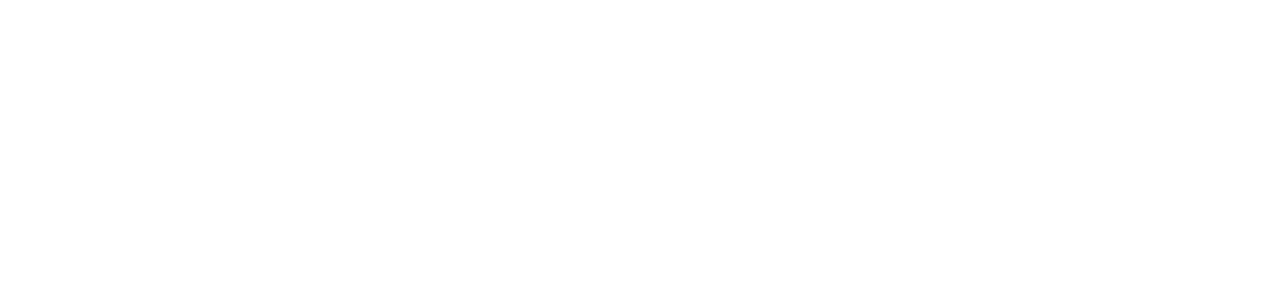
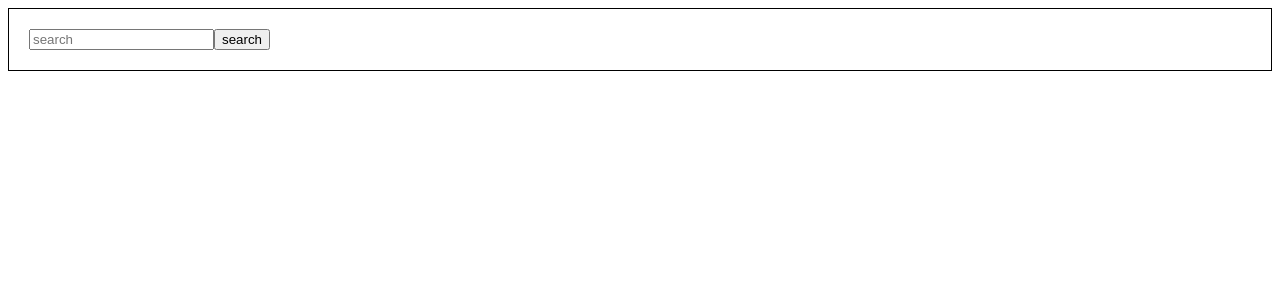
Before and after one commit to SabrinaGiancaspr/vite-boolflix, a Vue app: page / in a window 1280 px wide. Shown: the top 300 px of the page. Built offline with nearby package versions, Linux system fonts and the light colour scheme.

Commit message:
import store in appheader

```diff
--- a/src/App.vue
+++ b/src/App.vue
@@ -1,7 +1,12 @@
 <script>
 import axios from "axios";
 import { store } from './store';  // Importa il tuo oggetto "store" reattivo
+import AppHeader from './components/AppHeader.vue';
 export default {
+
+  components:{
+    AppHeader,
+  },
   data() {
     return {
       store: store,
@@ -13,7 +18,7 @@
 </script>
 
 <template>
-
+<AppHeader/>
 </template>
 
 <style scoped></style>
--- a/src/components/AppHeader.vue
+++ b/src/components/AppHeader.vue
@@ -1,11 +1,43 @@
 <script>
+import { store } from '../store';
+export default{
+    data(){
+        return{
+            store: store,
+        }
+    },
+    methods: {
 
+    }
+
+}
 </script>
 
 <template>
-
+<header class="header">
+    <div class="container">
+        <div class="navbar">
+            <img class="logo" src="" alt="">
+            <div class="searchbar">
+                <input v-model="store.saveName" type="search" name="" id="" placeholder="search">
+                <button class="btn" >search</button>
+            </div>
+        </div>
+    </div>
+</header>
 </template>
 
 <style lang="scss" scoped >
 
+// header
+.header {
+  width: 100%;
+}
+
+// nav
+.navbar{
+    display: flex;
+    padding: 20px;
+    border: 1px solid black;
+}
 </style>
--- a/src/store.js
+++ b/src/store.js
@@ -2,6 +2,5 @@
 import { reactive } from "vue";
 // Crea un oggetto "store" reattivo che conterrà i dati
 export const store = reactive({
-// Un array vuoto "items" che conterrà gli elementi dei dati
-  items: [],
+  saveName: '',
 });
--- a/src/style/general.scss
+++ b/src/style/general.scss
@@ -3,3 +3,27 @@
     padding: 0;
     box-sizing: border-box;
 }
+
+img{
+    width: 100%;
+    display: block;
+}
+
+.container {
+    max-width: 1024px;
+    margin: 0 auto;
+}
+
+a {
+    text-decoration: none;
+    color: white;
+}
+
+ul {
+    list-style: none;
+}
+
+.row {
+    display: flex;
+    flex-wrap: wrap;
+}
```
